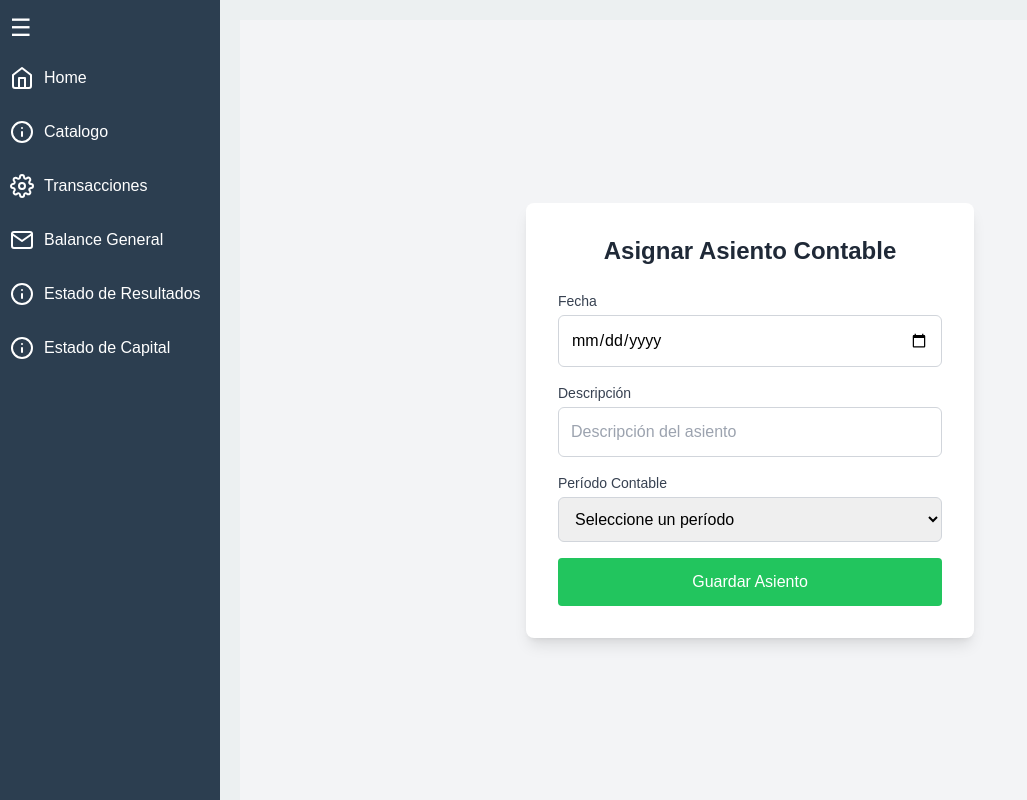
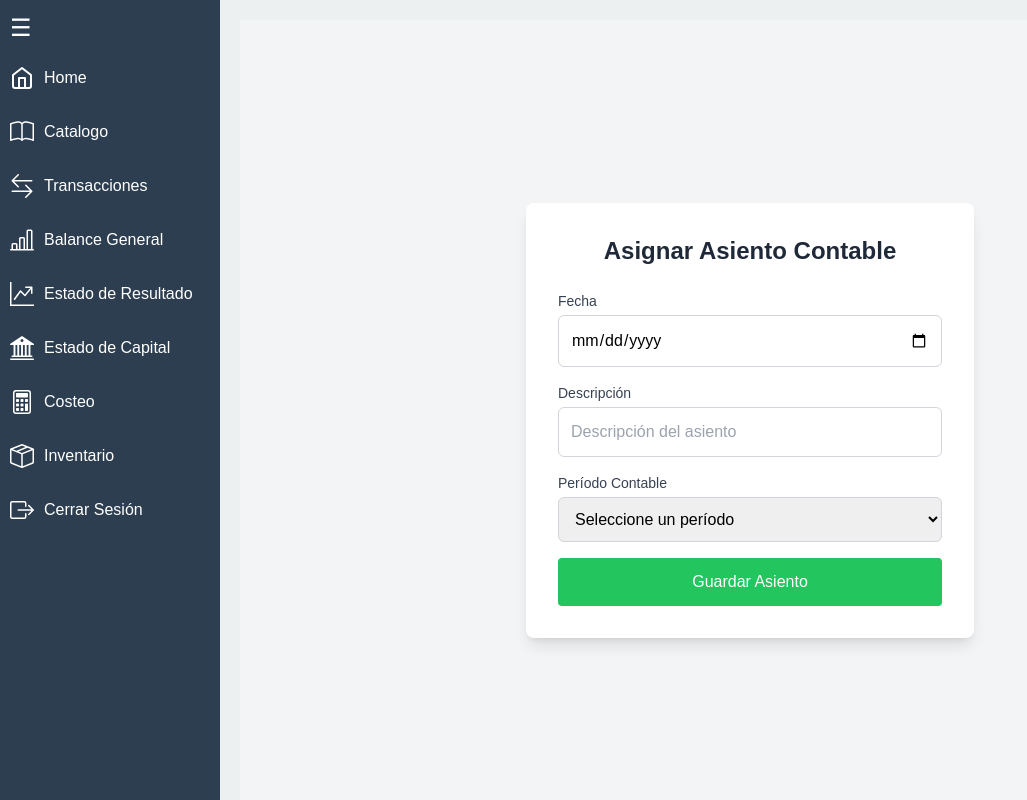
Before and after one commit to InfinityJaaR/Sistema-Contable, a Django app: page /contable/asignarAsiento/ in a window 1280 px wide. Shown: the whole page, without its empty margins (0-1027 px from the left). Run offline with Django 5.2, Linux system fonts and the light colour scheme; a user stored in the database is signed in; data comes from the database, SQL or seed files in the repository; both versions use the stored data as it was after the commit; some libraries are stand-ins or nearby versions.

Commit message:
Modificando barra de navegacion

```diff
--- a/contable/templates/nav.html
+++ b/contable/templates/nav.html
@@ -13,6 +13,8 @@
     <div class="container">
         <nav id="sidebar" class="sidebar">
             <button class="toggle-btn" onclick="toggleSidebar()">☰</button>
+            <div class="nav-container">
+                <div class="nav-links2">
                     <a href="{% url 'home' %}" class="nav-link">
                         <svg viewBox="0 0 24 24" fill="none" stroke="currentColor" stroke-width="2" stroke-linecap="round" stroke-linejoin="round">
                             <path d="M3 9l9-7 9 7v11a2 2 0 0 1-2 2H5a2 2 0 0 1-2-2z"></path>
@@ -21,43 +23,60 @@
                         <span>Home</span>
                     </a>
                     <a href="#about" class="nav-link">
-                <svg viewBox="0 0 24 24" fill="none" stroke="currentColor" stroke-width="2" stroke-linecap="round" stroke-linejoin="round">
-                    <circle cx="12" cy="12" r="10"></circle>
-                    <line x1="12" y1="16" x2="12" y2="12"></line>
-                    <line x1="12" y1="8" x2="12.01" y2="8"></line>
+                        <svg xmlns="http://www.w3.org/2000/svg" width="16" height="16" fill="currentColor" class="bi bi-book" viewBox="0 0 16 16">
+                            <path d="M1 2.828c.885-.37 2.154-.769 3.388-.893 1.33-.134 2.458.063 3.112.752v9.746c-.935-.53-2.12-.603-3.213-.493-1.18.12-2.37.461-3.287.811zm7.5-.141c.654-.689 1.782-.886 3.112-.752 1.234.124 2.503.523 3.388.893v9.923c-.918-.35-2.107-.692-3.287-.81-1.094-.111-2.278-.039-3.213.492zM8 1.783C7.015.936 5.587.81 4.287.94c-1.514.153-3.042.672-3.994 1.105A.5.5 0 0 0 0 2.5v11a.5.5 0 0 0 .707.455c.882-.4 2.303-.881 3.68-1.02 1.409-.142 2.59.087 3.223.877a.5.5 0 0 0 .78 0c.633-.79 1.814-1.019 3.222-.877 1.378.139 2.8.62 3.681 1.02A.5.5 0 0 0 16 13.5v-11a.5.5 0 0 0-.293-.455c-.952-.433-2.48-.952-3.994-1.105C10.413.809 8.985.936 8 1.783"/>
                         </svg>
                         <span>Catalogo</span>
                     </a>
                     <a href="{% url 'gestionar_transacciones' %}" class="nav-link">
-                <svg viewBox="0 0 24 24" fill="none" stroke="currentColor" stroke-width="2" stroke-linecap="round" stroke-linejoin="round">
-                    <circle cx="12" cy="12" r="3"></circle>
-                    <path d="M19.4 15a1.65 1.65 0 0 0 .33 1.82l.06.06a2 2 0 0 1 0 2.83 2 2 0 0 1-2.83 0l-.06-.06a1.65 1.65 0 0 0-1.82-.33 1.65 1.65 0 0 0-1 1.51V21a2 2 0 0 1-2 2 2 2 0 0 1-2-2v-.09A1.65 1.65 0 0 0 9 19.4a1.65 1.65 0 0 0-1.82.33l-.06.06a2 2 0 0 1-2.83 0 2 2 0 0 1 0-2.83l.06-.06a1.65 1.65 0 0 0 .33-1.82 1.65 1.65 0 0 0-1.51-1H3a2 2 0 0 1-2-2 2 2 0 0 1 2-2h.09A1.65 1.65 0 0 0 4.6 9a1.65 1.65 0 0 0-.33-1.82l-.06-.06a2 2 0 0 1 0-2.83 2 2 0 0 1 2.83 0l.06.06a1.65 1.65 0 0 0 1.82.33H9a1.65 1.65 0 0 0 1-1.51V3a2 2 0 0 1 2-2 2 2 0 0 1 2 2v.09a1.65 1.65 0 0 0 1 1.51 1.65 1.65 0 0 0 1.82-.33l.06-.06a2 2 0 0 1 2.83 0 2 2 0 0 1 0 2.83l-.06.06a1.65 1.65 0 0 0-.33 1.82V9a1.65 1.65 0 0 0 1.51 1H21a2 2 0 0 1 2 2 2 2 0 0 1-2 2h-.09a1.65 1.65 0 0 0-1.51 1z"></path>
+                        <svg xmlns="http://www.w3.org/2000/svg" width="16" height="16" fill="currentColor" class="bi bi-arrow-left-right" viewBox="0 0 16 16">
+                            <path fill-rule="evenodd" d="M1 11.5a.5.5 0 0 0 .5.5h11.793l-3.147 3.146a.5.5 0 0 0 .708.708l4-4a.5.5 0 0 0 0-.708l-4-4a.5.5 0 0 0-.708.708L13.293 11H1.5a.5.5 0 0 0-.5.5m14-7a.5.5 0 0 1-.5.5H2.707l3.147 3.146a.5.5 0 1 1-.708.708l-4-4a.5.5 0 0 1 0-.708l4-4a.5.5 0 1 1 .708.708L2.707 4H14.5a.5.5 0 0 1 .5.5"/>
                         </svg>
                         <span>Transacciones</span>
                     </a>
                     <a href="#contact" class="nav-link">
-                <svg viewBox="0 0 24 24" fill="none" stroke="currentColor" stroke-width="2" stroke-linecap="round" stroke-linejoin="round">
-                    <path d="M4 4h16c1.1 0 2 .9 2 2v12c0 1.1-.9 2-2 2H4c-1.1 0-2-.9-2-2V6c0-1.1.9-2 2-2z"></path>
-                    <polyline points="22,6 12,13 2,6"></polyline>
+                        <svg xmlns="http://www.w3.org/2000/svg" width="16" height="16" fill="currentColor" class="bi bi-bar-chart-line" viewBox="0 0 16 16">
+                            <path d="M11 2a1 1 0 0 1 1-1h2a1 1 0 0 1 1 1v12h.5a.5.5 0 0 1 0 1H.5a.5.5 0 0 1 0-1H1v-3a1 1 0 0 1 1-1h2a1 1 0 0 1 1 1v3h1V7a1 1 0 0 1 1-1h2a1 1 0 0 1 1 1v7h1zm1 12h2V2h-2zm-3 0V7H7v7zm-5 0v-3H2v3z"/>
                         </svg>
                         <span>Balance General</span>
                     </a>
                     <a href="#about" class="nav-link">
-                <svg viewBox="0 0 24 24" fill="none" stroke="currentColor" stroke-width="2" stroke-linecap="round" stroke-linejoin="round">
-                    <circle cx="12" cy="12" r="10"></circle>
-                    <line x1="12" y1="16" x2="12" y2="12"></line>
-                    <line x1="12" y1="8" x2="12.01" y2="8"></line>
+                        <svg xmlns="http://www.w3.org/2000/svg" width="16" height="16" fill="currentColor" class="bi bi-graph-up-arrow" viewBox="0 0 16 16">
+                            <path fill-rule="evenodd" d="M0 0h1v15h15v1H0zm10 3.5a.5.5 0 0 1 .5-.5h4a.5.5 0 0 1 .5.5v4a.5.5 0 0 1-1 0V4.9l-3.613 4.417a.5.5 0 0 1-.74.037L7.06 6.767l-3.656 5.027a.5.5 0 0 1-.808-.588l4-5.5a.5.5 0 0 1 .758-.06l2.609 2.61L13.445 4H10.5a.5.5 0 0 1-.5-.5"/>
                         </svg>
-                <span>Estado de Resultados</span>
+                        <span>Estado de Resultado</span>
                     </a>
                     <a href="#about" class="nav-link">
-                <svg viewBox="0 0 24 24" fill="none" stroke="currentColor" stroke-width="2" stroke-linecap="round" stroke-linejoin="round">
-                    <circle cx="12" cy="12" r="10"></circle>
-                    <line x1="12" y1="16" x2="12" y2="12"></line>
-                    <line x1="12" y1="8" x2="12.01" y2="8"></line>
+                        <svg xmlns="http://www.w3.org/2000/svg" width="16" height="16" fill="currentColor" class="bi bi-bank2" viewBox="0 0 16 16">
+                            <path d="M8.277.084a.5.5 0 0 0-.554 0l-7.5 5A.5.5 0 0 0 .5 6h1.875v7H1.5a.5.5 0 0 0 0 1h13a.5.5 0 1 0 0-1h-.875V6H15.5a.5.5 0 0 0 .277-.916zM12.375 6v7h-1.25V6zm-2.5 0v7h-1.25V6zm-2.5 0v7h-1.25V6zm-2.5 0v7h-1.25V6zM8 4a1 1 0 1 1 0-2 1 1 0 0 1 0 2M.5 15a.5.5 0 0 0 0 1h15a.5.5 0 1 0 0-1z"/>
                         </svg>
                         <span>Estado de Capital</span>
                     </a>
+                    <a href="#about" class="nav-link">
+                        <svg xmlns="http://www.w3.org/2000/svg" width="16" height="16" fill="currentColor" class="bi bi-calculator" viewBox="0 0 16 16">
+                            <path d="M12 1a1 1 0 0 1 1 1v12a1 1 0 0 1-1 1H4a1 1 0 0 1-1-1V2a1 1 0 0 1 1-1zM4 0a2 2 0 0 0-2 2v12a2 2 0 0 0 2 2h8a2 2 0 0 0 2-2V2a2 2 0 0 0-2-2z"/>
+                            <path d="M4 2.5a.5.5 0 0 1 .5-.5h7a.5.5 0 0 1 .5.5v2a.5.5 0 0 1-.5.5h-7a.5.5 0 0 1-.5-.5zm0 4a.5.5 0 0 1 .5-.5h1a.5.5 0 0 1 .5.5v1a.5.5 0 0 1-.5.5h-1a.5.5 0 0 1-.5-.5zm0 3a.5.5 0 0 1 .5-.5h1a.5.5 0 0 1 .5.5v1a.5.5 0 0 1-.5.5h-1a.5.5 0 0 1-.5-.5zm0 3a.5.5 0 0 1 .5-.5h1a.5.5 0 0 1 .5.5v1a.5.5 0 0 1-.5.5h-1a.5.5 0 0 1-.5-.5zm3-6a.5.5 0 0 1 .5-.5h1a.5.5 0 0 1 .5.5v1a.5.5 0 0 1-.5.5h-1a.5.5 0 0 1-.5-.5zm0 3a.5.5 0 0 1 .5-.5h1a.5.5 0 0 1 .5.5v1a.5.5 0 0 1-.5.5h-1a.5.5 0 0 1-.5-.5zm0 3a.5.5 0 0 1 .5-.5h1a.5.5 0 0 1 .5.5v1a.5.5 0 0 1-.5.5h-1a.5.5 0 0 1-.5-.5zm3-6a.5.5 0 0 1 .5-.5h1a.5.5 0 0 1 .5.5v1a.5.5 0 0 1-.5.5h-1a.5.5 0 0 1-.5-.5zm0 3a.5.5 0 0 1 .5-.5h1a.5.5 0 0 1 .5.5v4a.5.5 0 0 1-.5.5h-1a.5.5 0 0 1-.5-.5z"/>
+                        </svg>
+                        <span>Costeo</span>
+                    </a>
+                    <a href="#about" class="nav-link">
+                        <svg xmlns="http://www.w3.org/2000/svg" width="16" height="16" fill="currentColor" class="bi bi-box-seam" viewBox="0 0 16 16">
+                            <path d="M8.186 1.113a.5.5 0 0 0-.372 0L1.846 3.5l2.404.961L10.404 2zm3.564 1.426L5.596 5 8 5.961 14.154 3.5zm3.25 1.7-6.5 2.6v7.922l6.5-2.6V4.24zM7.5 14.762V6.838L1 4.239v7.923zM7.443.184a1.5 1.5 0 0 1 1.114 0l7.129 2.852A.5.5 0 0 1 16 3.5v8.662a1 1 0 0 1-.629.928l-7.185 2.874a.5.5 0 0 1-.372 0L.63 13.09a1 1 0 0 1-.63-.928V3.5a.5.5 0 0 1 .314-.464z"/>
+                        </svg>
+                        <span>Inventario</span>
+                    </a>
+                </div>
+
+                <div class="logout-link fixed-bottom">
+                    <a href="{% url 'logout' %}" class="nav-link">
+                        <svg xmlns="http://www.w3.org/2000/svg" width="16" height="16" fill="currentColor" class="bi bi-box-arrow-right" viewBox="0 0 16 16">
+                            <path fill-rule="evenodd" d="M10 12.5a.5.5 0 0 1-.5.5h-8a.5.5 0 0 1-.5-.5v-9a.5.5 0 0 1 .5-.5h8a.5.5 0 0 1 .5.5v2a.5.5 0 0 0 1 0v-2A1.5 1.5 0 0 0 9.5 2h-8A1.5 1.5 0 0 0 0 3.5v9A1.5 1.5 0 0 0 1.5 14h8a1.5 1.5 0 0 0 1.5-1.5v-2a.5.5 0 0 0-1 0z"/>
+                            <path fill-rule="evenodd" d="M15.854 8.354a.5.5 0 0 0 0-.708l-3-3a.5.5 0 0 0-.708.708L14.293 7.5H5.5a.5.5 0 0 0 0 1h8.793l-2.147 2.146a.5.5 0 0 0 .708.708z"/>
+                        </svg>
+                        <span>Cerrar Sesión</span>
+                    </a>
+                </div>
+            </div>
         </nav>
         <main id="content" class="content">
             {% block content %}
--- a/contable/urls.py
+++ b/contable/urls.py
@@ -7,4 +7,5 @@ urlpatterns = [
     path('asignarPeriodo/', asignarPeriodo, name='asignar_periodo'),
     path('asignarAsiento/', asignarAsiento, name='asignar_asiento'),
     path('gestionarTransacciones/registrarTransaccion/', registrarTransaccion, name='registrar_transaccion'),
+    path('logout/', logout_view, name='logout'),
 ]
--- a/contable/views.py
+++ b/contable/views.py
@@ -3,10 +3,16 @@ from django.http import HttpResponse
 from django.contrib.auth.decorators import login_required
 from .models import *
 from django.contrib import messages
+from django.contrib.auth import logout
 # Create your views here.
 
 # def login(request):
 #     return render(request, '/registration/login.html')
+
+@login_required
+def logout_view(request):
+    logout(request)
+    return redirect('login')
 
 @login_required
 def home(request):
```
Also changed, not shown: db.sqlite3. Lines whose indentation alone changed are shown as unchanged.
